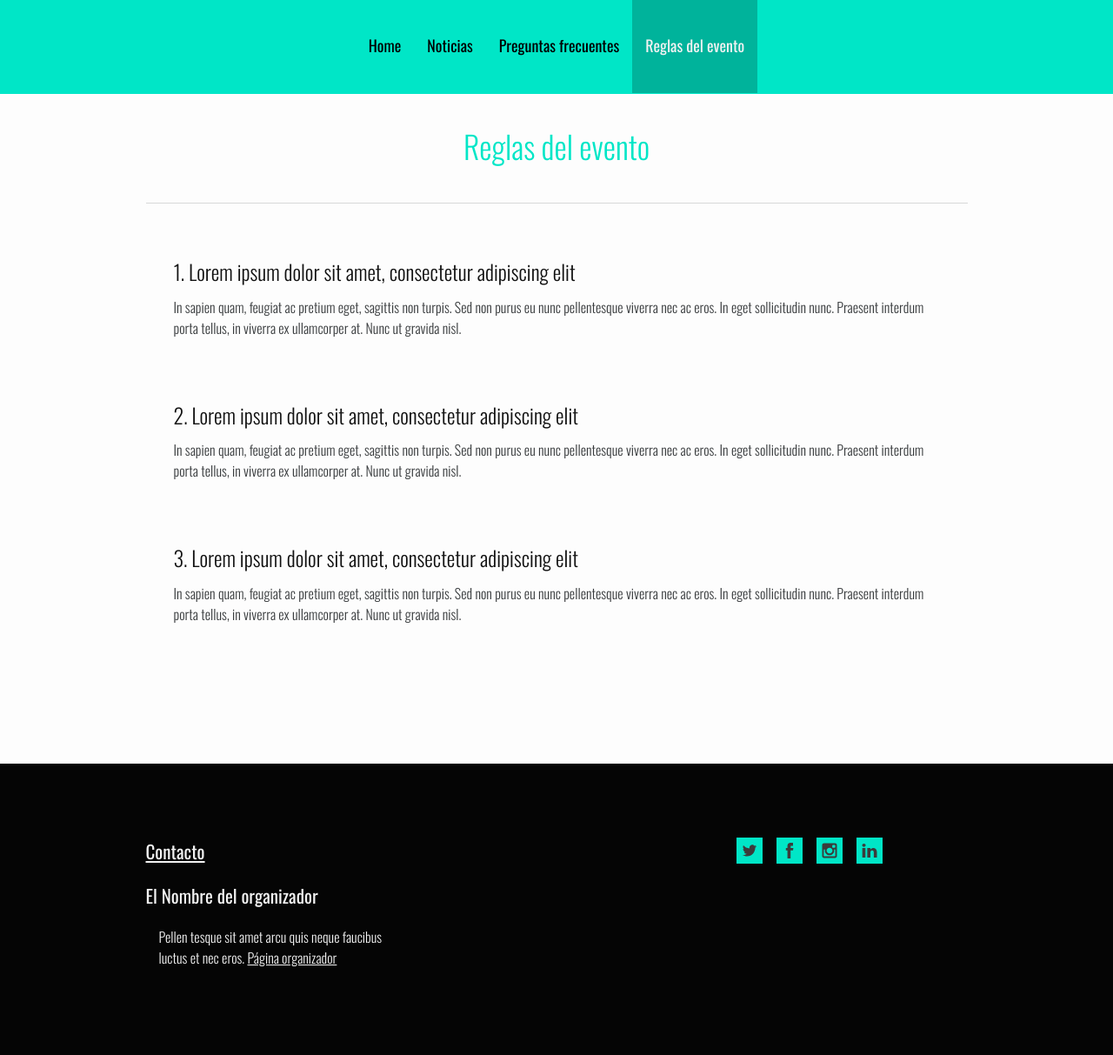
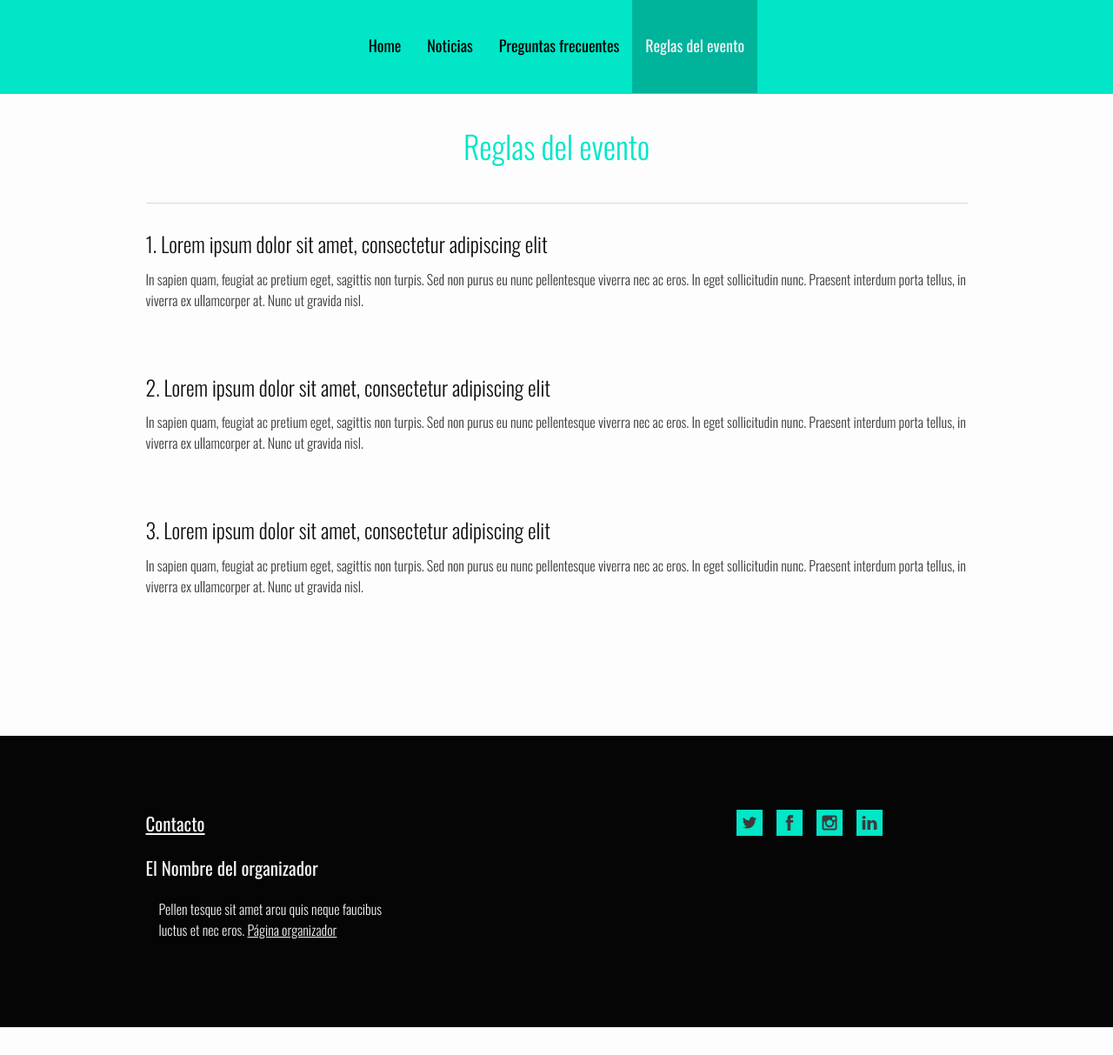
Before and after one commit to furia/dhrnndz, a Jekyll site: the page built from rules/index.html, in a window 1280 px wide and 1213 px high. Shown: the whole window at 87% size. Built offline with Jekyll 4.4.1, drawn with Linux system fonts in a browser that asks for light colours; nearby versions of some CDN libraries.

```diff
--- a/_sass/_site.scss
+++ b/_sass/_site.scss
@@ -77,7 +77,7 @@
   margin: 5.313em 0;
 
   ul, ol {
-    margin: 2em!important;
+    margin: 0!important;
   }
 
   h2 {
```
Also changed, not shown: blog/index.html (indentation only).
